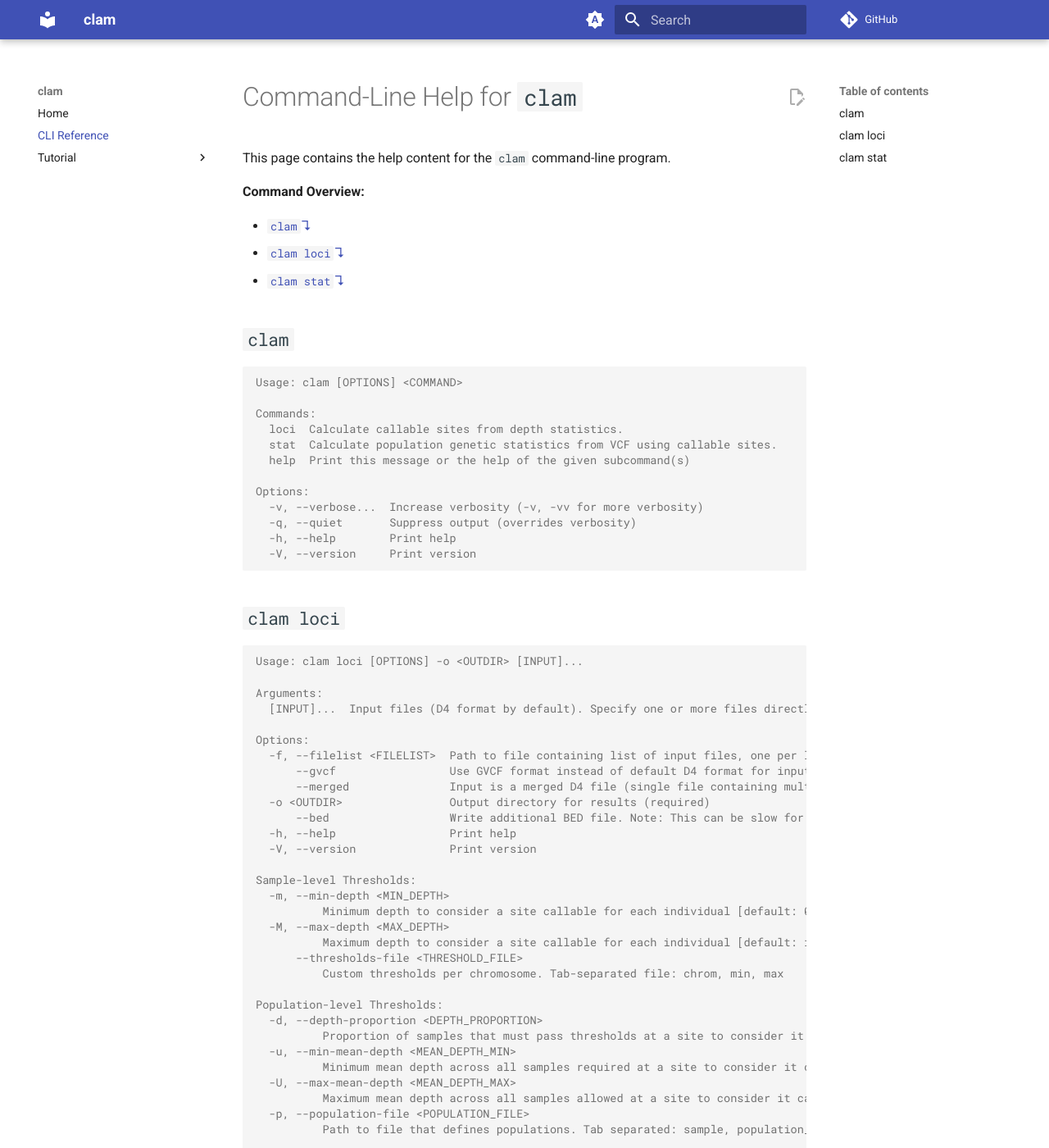
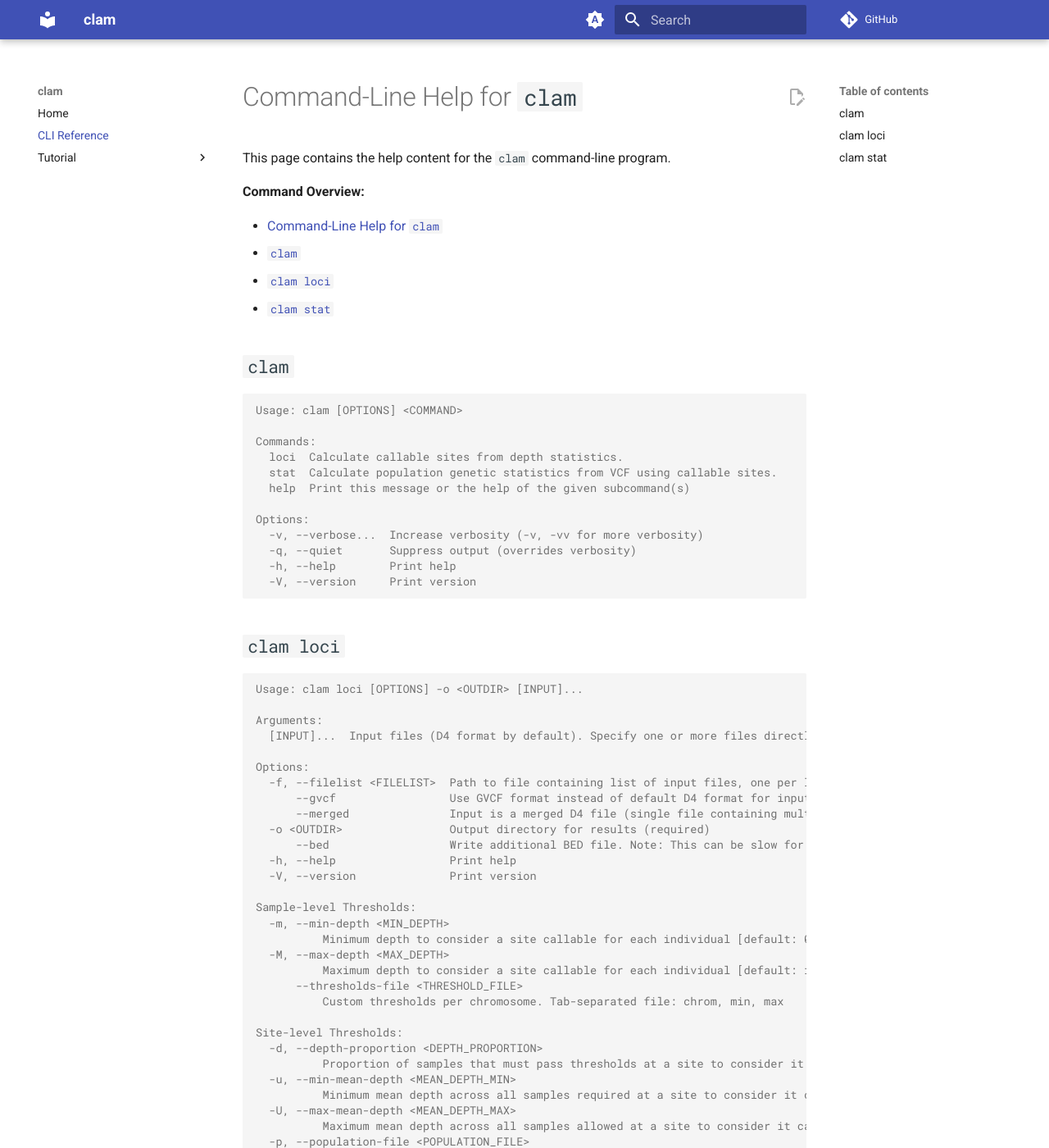
Before and after one commit to cademirch/clam, an MkDocs documentation site: the page built from docs/cli_reference.md, in a window 1280 px wide and 1400 px high. Shown: the whole window at 82% size. Built offline with MkDocs 1.6.1 and Material for MkDocs 9.7.7, drawn with Linux system fonts in a browser that asks for light colours; comment, search, counter and statistics services are not loaded.

Commit message:
docs: update poplevel -> sitelvl

```diff
--- a/docs/cli_reference.md
+++ b/docs/cli_reference.md
@@ -7,9 +7,10 @@ This page contains the help content for the `clam` command-line program.
 
 **Command Overview:**
 
-* [`clam`↴](#clam)
-* [`clam loci`↴](#clam-loci)
-* [`clam stat`↴](#clam-stat)
+- [Command-Line Help for `clam`](#command-line-help-for-clam)
+  - [`clam`](#clam)
+  - [`clam loci`](#clam-loci)
+  - [`clam stat`](#clam-stat)
 
 ## `clam`
 
@@ -53,7 +54,7 @@ Sample-level Thresholds:
       --thresholds-file <THRESHOLD_FILE>
           Custom thresholds per chromosome. Tab-separated file: chrom, min, max
 
-Population-level Thresholds:
+Site-level Thresholds:
   -d, --depth-proportion <DEPTH_PROPORTION>
           Proportion of samples that must pass thresholds at a site to consider it callable. Value between 0.0 and 1.0 [default: 0]
   -u, --min-mean-depth <MEAN_DEPTH_MIN>
```
Also changed, not shown: docs/tutorial/02_callable_loci.md (+2 -2 lines).
